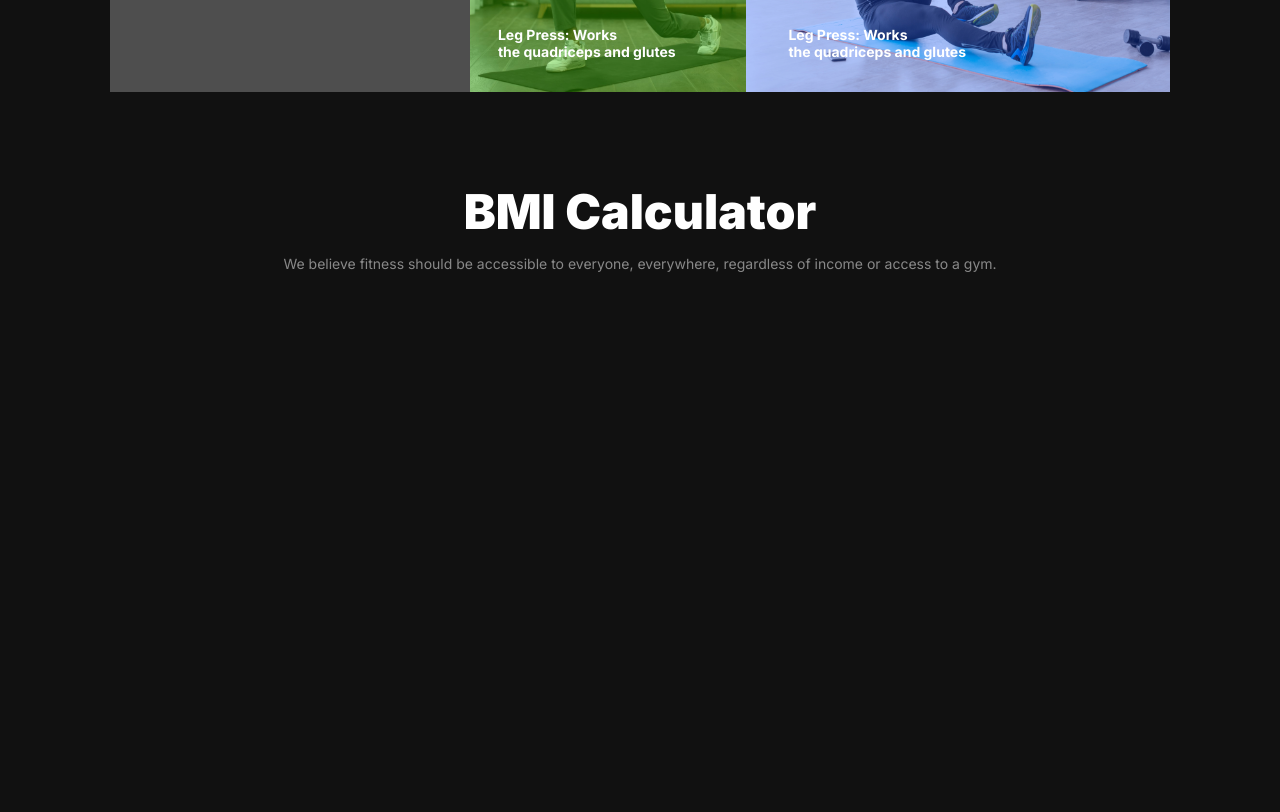
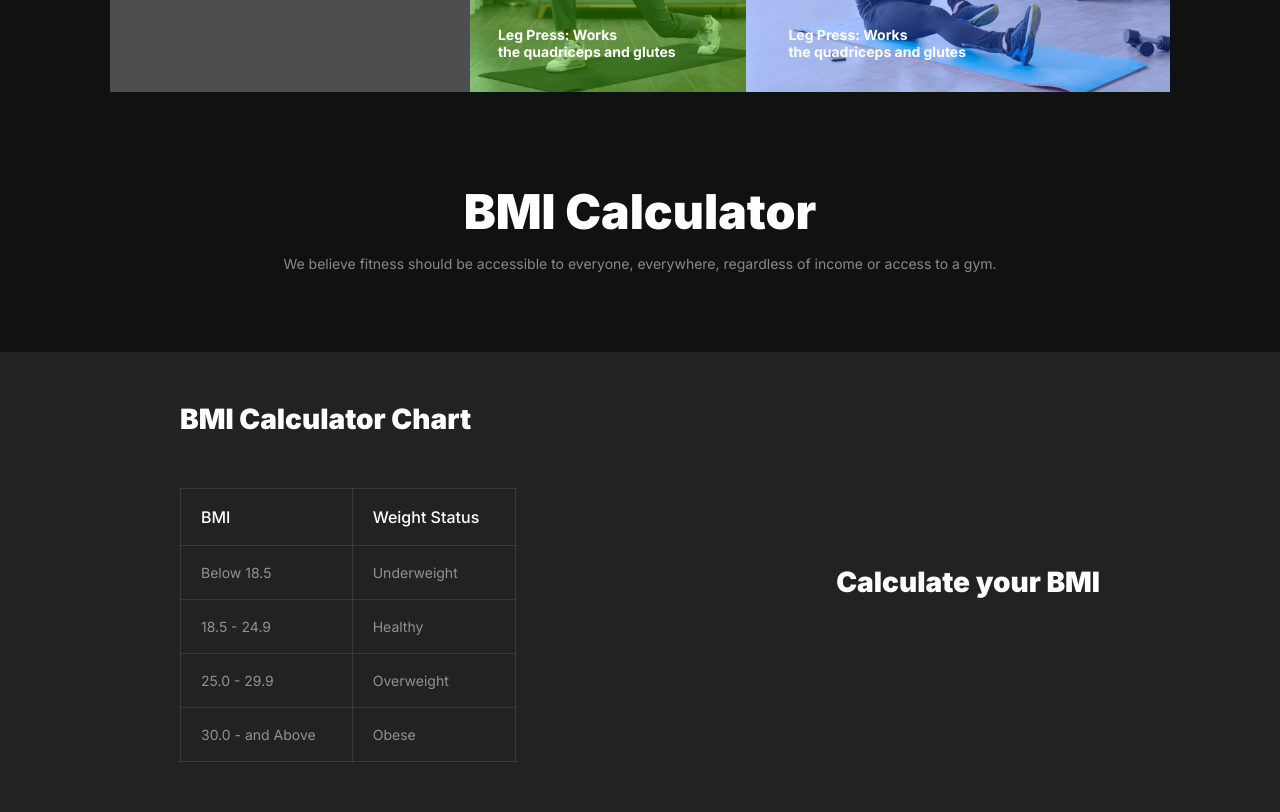
Before and after one commit to saad200224/B10A02_Reset-9, a plain HTML site: page index.html in a window 1280 px wide. Shown: the part 2516-3328 px from the top of the page. Before the commit the page ends 2868 px from the top, so only its background shows below. Drawn offline with Linux system fonts and the light colour scheme; grey boxes are pictures that could not be loaded; a web font is replaced by a local one.

Commit message:
bmi calculator table done

```diff
--- a/index.html
+++ b/index.html
@@ -176,6 +176,36 @@
             regardless of income or access to a gym.
           </p>
         </div>
+        <div class="bmi-calculator-table">
+          <div class="bmi-calc-left">
+            <h2>BMI Calculator Chart</h2>
+            <table>
+              <tr>
+                <th>BMI</th>
+                <th>Weight Status</th>
+              </tr>
+              <tr>
+                <td>Below 18.5</td>
+                <td>Underweight</td>
+              </tr>
+              <tr>
+                <td>18.5 - 24.9</td>
+                <td>Healthy</td>
+              </tr>
+              <tr>
+                <td>25.0 - 29.9</td>
+                <td>Overweight</td>
+              </tr>
+              <tr>
+                <td>30.0 - and Above</td>
+                <td>Obese</td>
+              </tr>
+            </table>
+          </div>
+          <div class="bmi-calc-right">
+            <h2>Calculate your BMI</h2>
+          </div>
+        </div>
       </div>
     </main>
   </body>
--- a/styles/style.css
+++ b/styles/style.css
@@ -464,6 +464,48 @@ a:hover {
   margin-bottom: 80px;
 }
 
+.bmi-calculator-table {
+  background-color: rgb(34, 34, 34);
+  height: auto;
+  display: flex;
+  justify-content: space-between;
+  align-items: center;
+  padding: 50px 180px;
+}
+
+.bmi-calc-left h2 {
+  font-size: 28px;
+  font-weight: 900;
+  color: #fff;
+  margin-bottom: 52px;
+}
+.bmi-calc-right h2 {
+  font-size: 28px;
+  font-weight: 900;
+  color: #fff;
+}
+
+table,
+th,
+td {
+  border: 1px solid rgba(255, 255, 255, 0.1);
+  text-align: left;
+  border-collapse: collapse;
+  padding: 18px 36px 18px 20px;
+}
+
+th {
+  color: #fff;
+  font-weight: 500;
+  font-size: 16px;
+}
+
+td {
+  color: rgba(255, 255, 255, 0.5);
+  font-weight: 400;
+  font-size: 14px;
+}
+
 /* responsive codes */
 
 /* small device */
```
